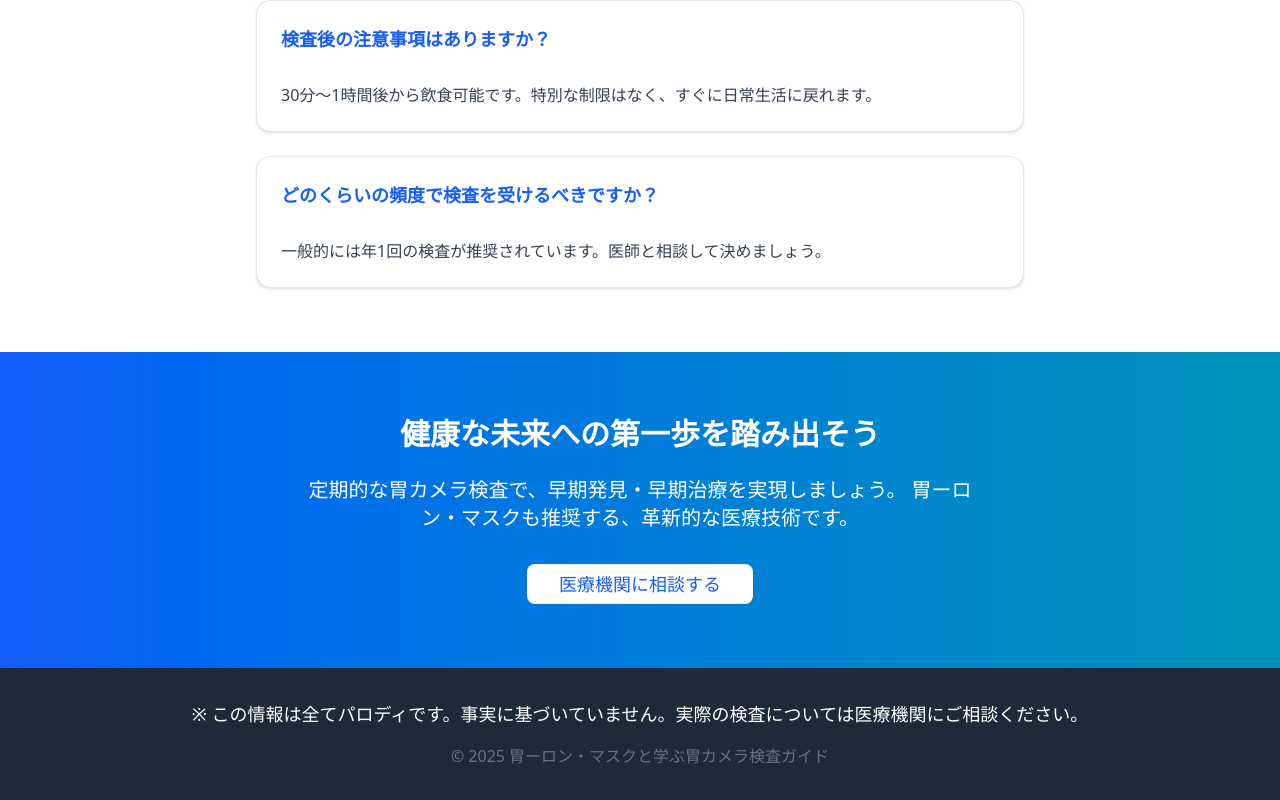
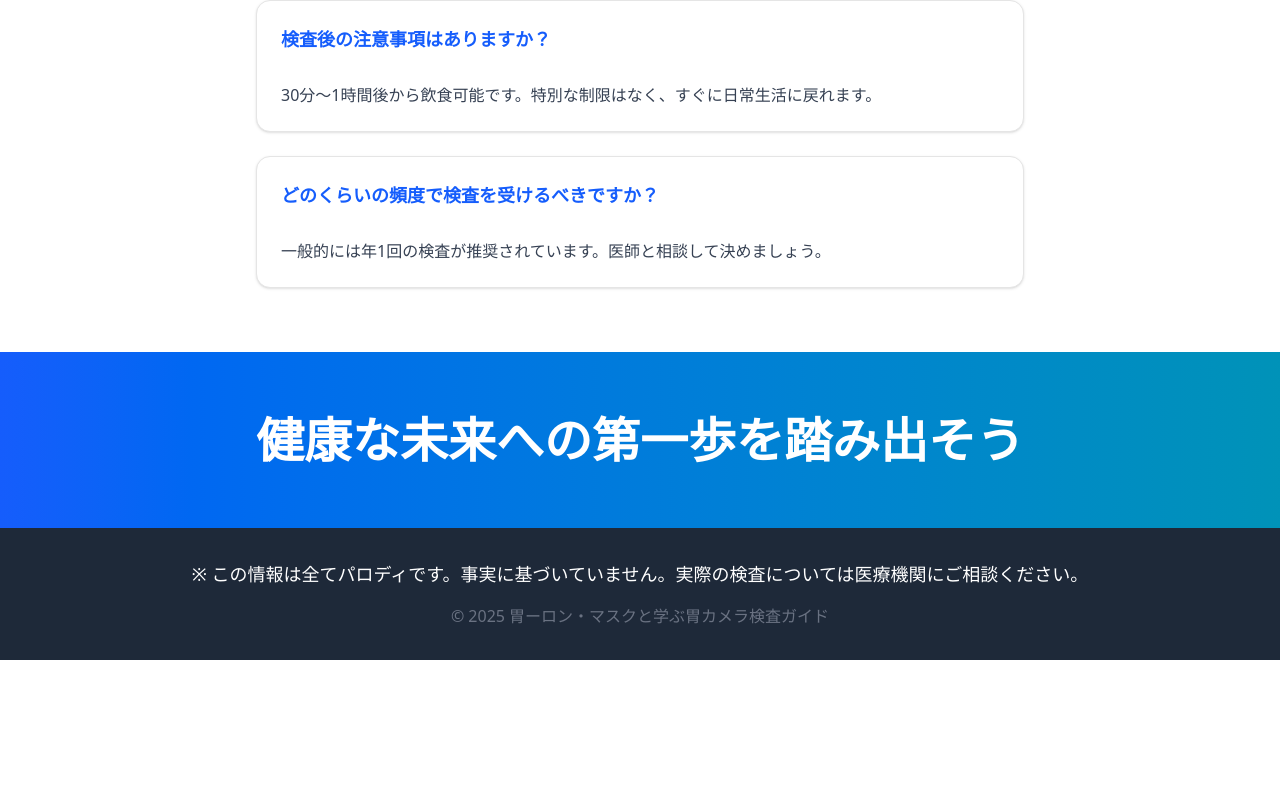
Before and after one commit to toshihiroPRO/elon-gastroscopy-guide, a React (Vite) app: page / in a window 1280 px wide. Shown: the part 7141-7941 px from the top of the page. After the commit the page ends 7801 px from the top, so only its background shows below. Built offline with nearby package versions, Linux system fonts and the light colour scheme.

Commit message:
chore: remove CTA text/button and enlarge heading

```diff
--- a/src/App.jsx
+++ b/src/App.jsx
@@ -312,16 +312,9 @@
      {/* CTA Section */}
 <section className="py-16 bg-gradient-to-r from-blue-600 to-cyan-600 text-white">
   <div className="container mx-auto px-4 text-center">
-          <h3 className="text-3xl font-bold mb-6">
+    <h3 className="text-4xl md:text-5xl font-bold mb-0">
       健康な未来への第一歩を踏み出そう
     </h3>
-          <p className="text-xl mb-8 max-w-2xl mx-auto">
-            定期的な胃カメラ検査で、早期発見・早期治療を実現しましょう。
-            胃ーロン・マスクも推奨する、革新的な医療技術です。
-          </p>
-          <Button size="lg" className="bg-white text-blue-600 hover:bg-gray-100 text-lg px-8 py-3">
-            医療機関に相談する
-          </Button>
   </div>
 </section>
 
```
Lines whose indentation alone changed are shown as unchanged.
